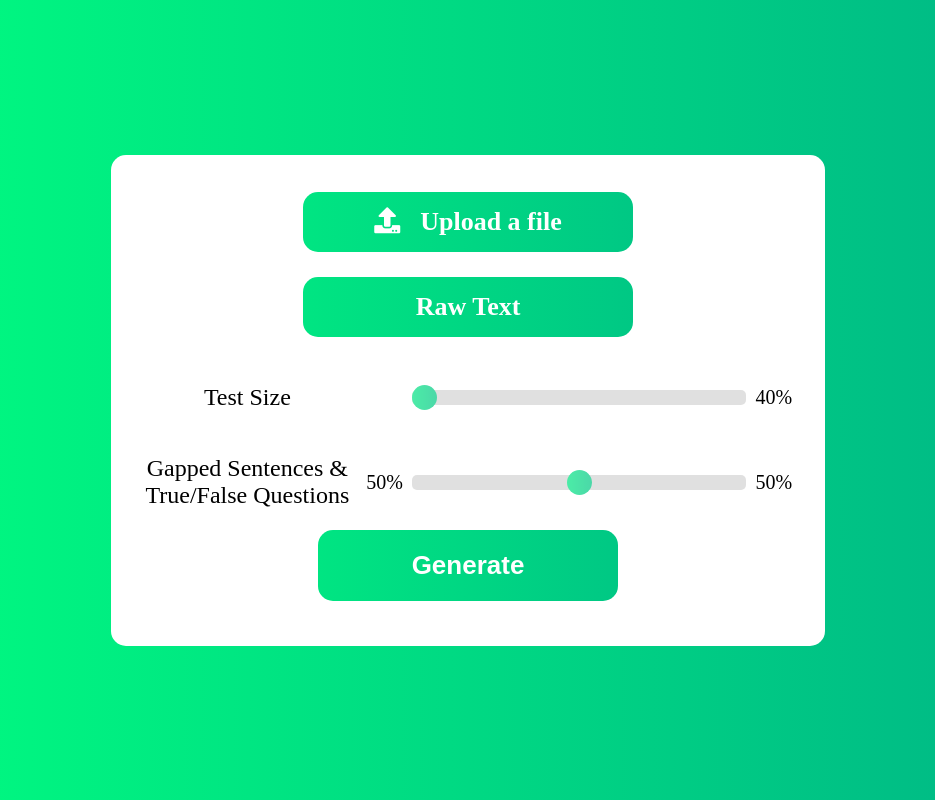
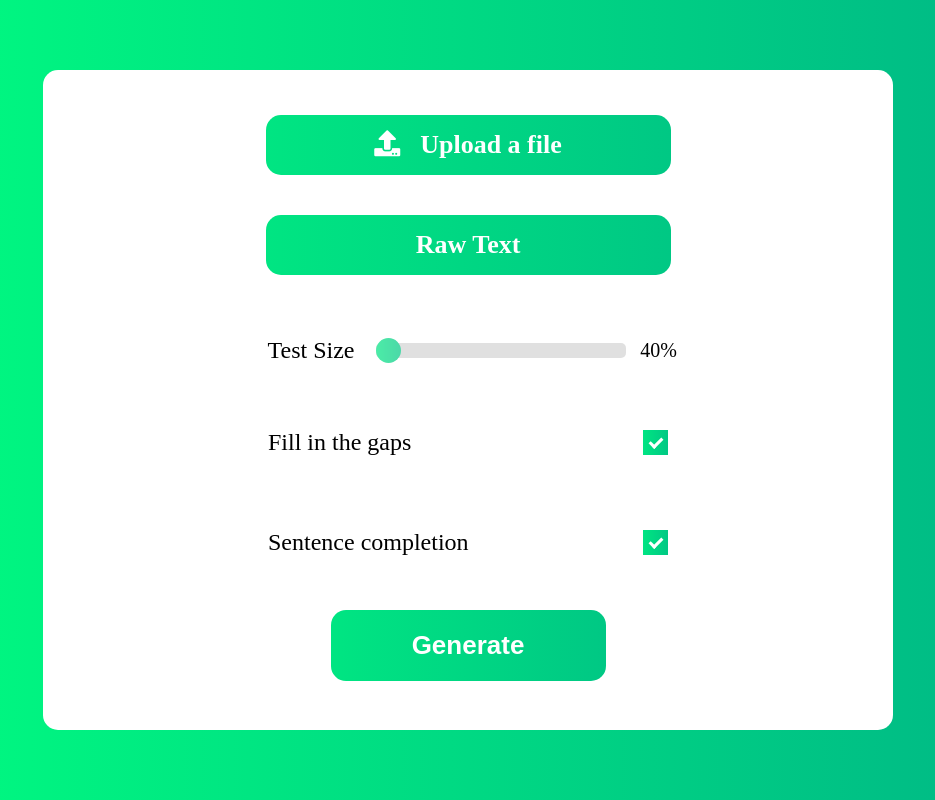
Before and after one commit to zotakk4o/Test-Generation, a Flask app: page / in a window 1280 px wide. Shown: the whole page, without its empty margins (172-1107 px from the left). Run offline with Flask 2, Linux system fonts and the light colour scheme.

Commit message:
Update Summarizer's Grammar. Add new form fields

```diff
--- a/project/static/css/main.css
+++ b/project/static/css/main.css
@@ -18,10 +18,11 @@ form {
     background: #FFFFFF;
     border-radius: 15px;
     padding: 25px;
+    width: 800px;
 }
 
 form div.form-group {
-    min-height: 75px;
+    min-height: 90px;
     display: flex;
     justify-content: center;
     align-items: center;
@@ -58,7 +59,7 @@ form div.interactive input {
 form div.interactive label,
 form button {
     margin-bottom: 10px;
-    width: 300px;
+    width: 375px;
     cursor: pointer;
     padding: 15px;
     border-radius: 15px;
@@ -82,14 +83,14 @@ div.form-group .range-number {
 }
 
 form label {
-    width: 40%;
+    margin: 0 20px;
     font-size: 24px;
     text-align: center;
 }
 
 form input[type=range] {
     -webkit-appearance: none;
-    width: 60%;
+    width: 250px;
     height: 15px;
     border-radius: 5px;
     background: #d3d3d3;
@@ -121,4 +122,67 @@ form button {
     border: none;
     padding: 20px;
     outline: none;
+    width: 275px;
 }
+
+.container {
+    height: 50px;
+    width: 400px;
+    display: flex;
+    align-items: center;
+    justify-content: flex-start;
+    position: relative;
+    margin-bottom: 15px;
+    cursor: pointer;
+    font-size: 24px;
+    -webkit-user-select: none;
+    -moz-user-select: none;
+    -ms-user-select: none;
+    user-select: none;
+}
+
+.container input {
+    position: absolute;
+    opacity: 0;
+    cursor: pointer;
+    height: 0;
+    width: 0;
+}
+
+.checkmark {
+    position: absolute;
+    right: 0;
+    height: 25px;
+    width: 25px;
+    background-color: #ccc;
+}
+
+.container:hover input ~ .checkmark {
+    background: #ccc;
+}
+
+.container input:checked ~ .checkmark {
+    background: linear-gradient(to right, #00E582, #00C884);
+}
+
+.checkmark:after {
+    content: "";
+    position: absolute;
+    display: none;
+}
+
+.container input:checked ~ .checkmark:after {
+    display: block;
+}
+
+.container .checkmark:after {
+    left: 9px;
+    top: 5px;
+    width: 5px;
+    height: 10px;
+    border: solid white;
+    border-width: 0 3px 3px 0;
+    -webkit-transform: rotate(45deg);
+    -ms-transform: rotate(45deg);
+    transform: rotate(45deg);
+}
--- a/project/static/js/main.js
+++ b/project/static/js/main.js
@@ -17,13 +17,6 @@ function handleRangeInputs() {
         for (let index = 0; index < spans.length; index++) {
             if (index === 0 && spans.length === 1) {
                 let span = $(spans[0]);
-                span.text(parseInt(slider.val()) + "%");
-            }
-            if (index === 0 && spans.length > 1) {
-                let span = $(spans[0]);
-                span.text(100 - parseInt(slider.val()) + "%");
-            } else if (index === 1) {
-                let span = $(spans[1]);
                 span.text(parseInt(slider.val()) + "%");
             }
         }
--- a/project/summarizer/summaries/history-summary.txt
+++ b/project/summarizer/summaries/history-summary.txt
@@ -13,7 +13,7 @@ ___ in the Balkans, the aerial Battle of Britain, the Blitz, and the long Battle
 _______________, the European Axis powers launched an invasion of the Soviet Union, opening the largest land theatre of war in history.GAPS => ["On 22 June 1941", "June"]
 This Eastern _____ trapped ________, most crucially the German Wehrmacht, into a war of attrition.GAPS => ["Front", "the Axis"]
 In ________ 1941, _____ launched a surprise attack on the United States and European colonies in the Pacific.GAPS => ["December", "Japan"]
-Following an immediate U.S. declaration of war against Japan, supported ______ from Great Britain, the European Axis powers quickly declared war on the U.S. in solidarity with their Japanese ally.GAPS => ["Great Britain , the European Axis", "by one"]
+Following an immediate U.S. declaration of war against Japan, supported ___________ Great Britain, the European Axis powers quickly declared war on the U.S. in solidarity with their Japanese ally.GAPS => ["Great Britain , the European Axis", "by one from"]
 Rapid Japanese conquests over much of ___________________ ensued, perceived by many in ____ as liberation from Western dominance and resulting in the support of several armies from defeated territories.GAPS => ["the Western Pacific", "Asia"]
 The Axis advance in the Pacific halted _______ when Japan lost the critical Battle of Midway; later, _________________ were defeated in North Africa and then, decisively, at Stalingrad in the Soviet Union.GAPS => ["Germany and Italy", "in 1942"]
 Key setbacks in 1943, which included a series of German defeats on the Eastern Front, the Allied invasions of Sicily and Italy, and Allied victories in the Pacific, cost the Axis its initiative and forced it into strategic retreat on all fronts.GAPS => ["the Eastern Front , the Allied", "Sicily and Italy , and Allied"]
@@ -29,3 +29,6 @@ ___________________________ States emerged as rival superpowers, setting the sta
 In the wake of European devastation, the influence of its great powers waned, triggering the decolonisation of _______________.GAPS => ["Africa and Asia", "Africa"]
 ______________ whose industries had been damaged moved towards _________________ and expansion.GAPS => ["Most countries", "economic recovery"]
 _____________________, especially in ______, emerged as an effort to end pre-war enmities and create a common identity.GAPS => ["Europe", "Political integration"]
+________________________.GAPS => ["on 23rd of November 2019", "November"]
+23rd.
+on _____________ of the 23rd of march.GAPS => ["the sunny day"]
--- a/project/summarizer/summaries/history.txt
+++ b/project/summarizer/summaries/history.txt
@@ -12,3 +12,6 @@ Following the onset of campaigns in North Africa and East Africa, and the fall o
 The Axis advance in the Pacific halted in 1942 when Japan lost the critical Battle of Midway; later, Germany and Italy were defeated in North Africa and then, decisively, at Stalingrad in the Soviet Union. Key setbacks in 1943, which included a series of German defeats on the Eastern Front, the Allied invasions of Sicily and Italy, and Allied victories in the Pacific, cost the Axis its initiative and forced it into strategic retreat on all fronts. In 1944, the Western Allies invaded German-occupied France, while the Soviet Union regained its territorial losses and turned toward Germany and its allies. During 1944 and 1945 the Japanese suffered major reverses in mainland Asia in Central China, South China and Burma, while the Allies crippled the Japanese Navy and captured key Western Pacific islands.
 The war in Europe concluded with an invasion of Germany by the Western Allies and the Soviet Union, culminating in the capture of Berlin by Soviet troops, the suicide of Adolf Hitler and the German unconditional surrender on 8 May 1945. Following the Potsdam Declaration by the Allies on 26 July 1945 and the refusal of Japan to surrender under its terms, the United States dropped atomic bombs on the Japanese cities of Hiroshima and Nagasaki on 6 and 9 August respectively. With an invasion of the Japanese archipelago imminent, the possibility of additional atomic bombings, the Soviet entry into the war against Japan and its invasion of Manchuria, Japan announced its intention to surrender on 15 August 1945, cementing total victory in Asia for the Allies. Tribunals were set up by fiat by the Allies and war crimes trials were conducted in the wake of the war both against the Germans and the Japanese.
 World War II changed the political alignment and social structure of the globe. The United Nations (UN) was established to foster international co-operation and prevent future conflicts; the victorious great powers—China, France, the Soviet Union, the United Kingdom, and the United States—became the permanent members of its Security Council. The Soviet Union and United States emerged as rival superpowers, setting the stage for the nearly half-century long Cold War. In the wake of European devastation, the influence of its great powers waned, triggering the decolonisation of Africa and Asia. Most countries whose industries had been damaged moved towards economic recovery and expansion. Political integration, especially in Europe, emerged as an effort to end pre-war enmities and create a common identity.
+on 23rd of November 2019.
+23rd.
+on the sunny day of the 23rd of march.
--- a/project/templates/index.html
+++ b/project/templates/index.html
@@ -2,6 +2,7 @@
 <html lang="en">
 <head>
     <meta charset="UTF-8">
+    <meta name="viewport" content="width=device-width, initial-scale=1.0">
     <title>Test Generation</title>
     <link rel="stylesheet" href="{{ url_for('static', filename='css/main.css') }}">
     <link rel="stylesheet" href="https://use.fontawesome.com/releases/v5.7.1/css/all.css" integrity="sha384-fnmOCqbTlWIlj8LyTjo7mOUStjsKC4pOpQbqyi7RrhN7udi9RwhKkMHpvLbHG9Sr" crossorigin="anonymous">
@@ -23,15 +24,22 @@
         </div>
         <div class="form-group">
             <label for="length">Test Size</label>
-            <span class="range-number readonly">40%</span>
             <input type="range" id="length" min="40" value="40">
             <span class="range-number">40%</span>
         </div>
         <div class="form-group">
-            <label for="options-range">Gapped Sentences & True/False Questions</label>
-            <span class="range-number" id="options-range-min">50%</span>
-            <input type="range" id="options-range" min="0" max="100">
-            <span class="range-number" id="options-range-max">50%</span>
+            <label class="container">
+                <span class="text">Fill in the gaps</span>
+                <input type="checkbox" value="gap" checked>
+                <span class="checkmark"></span>
+            </label>
+        </div>
+        <div class="form-group">
+            <label class="container">
+                <span class="text">Sentence completion</span>
+                <input type="checkbox" value="sentence-completion" checked>
+                <span class="checkmark"></span>
+            </label>
         </div>
         <div class="form-group">
             <button type="button" id="generate">Generate</button>
```
Also changed, not shown: project/summarizer/summarizer.py (+5 -5 lines).
